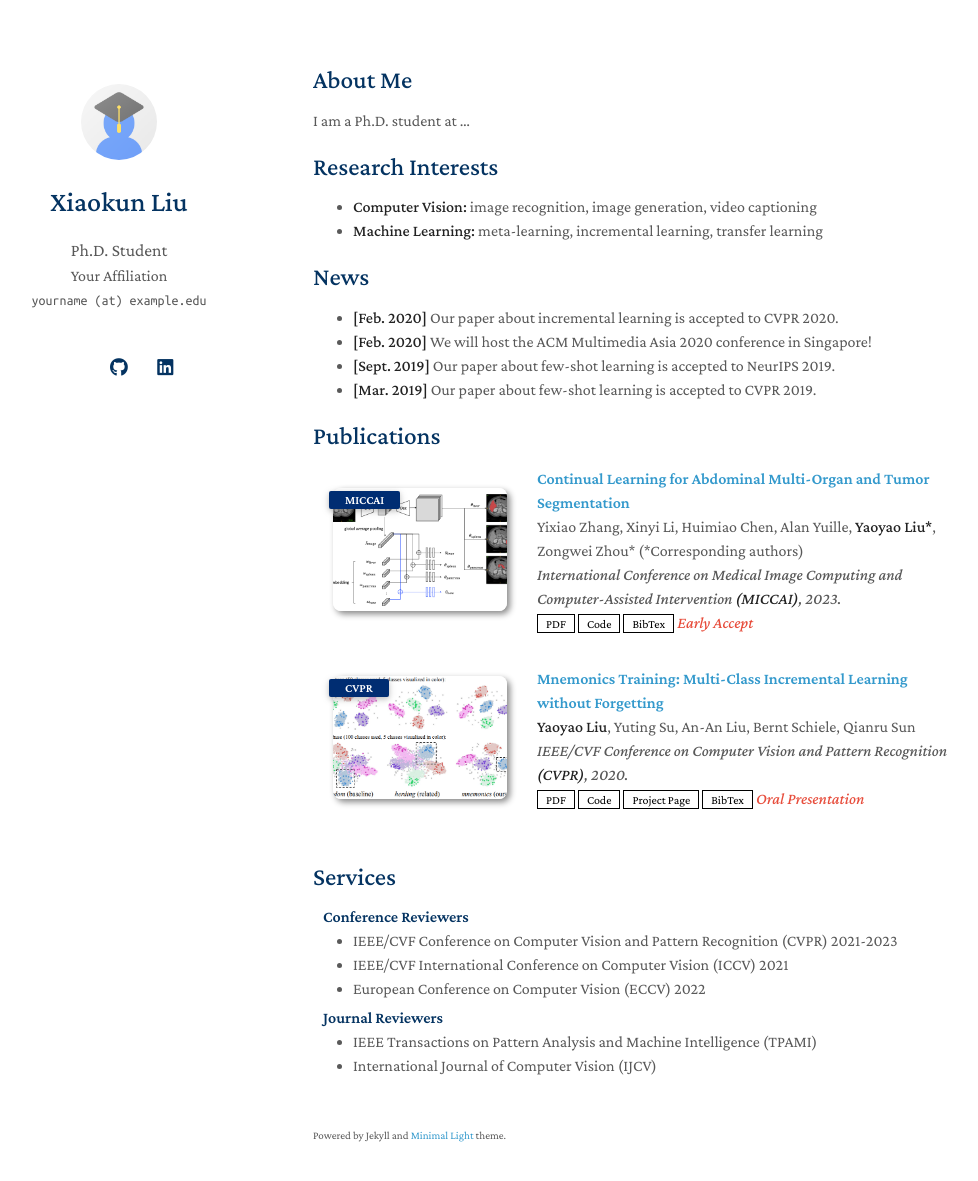
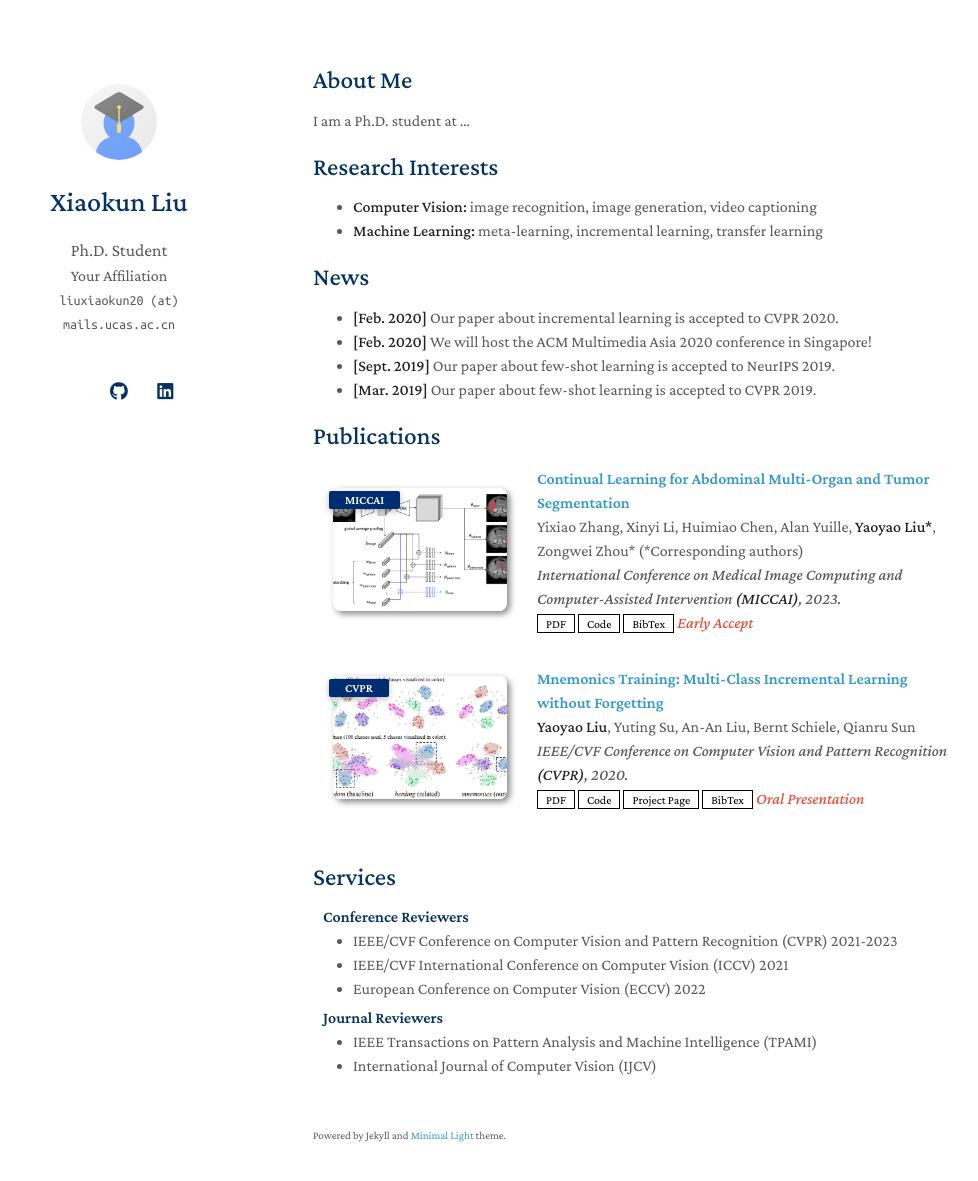
Before and after one commit to xiaokunliu01/xiaokunliu01.github.io, a Jekyll site: the page built from index.md, in a window 1280 px wide and 1216 px high. Shown: the top 1181 px of the window, without its empty margins (157-1135 px from the left). Built offline with Jekyll 4.4.1, drawn with Linux system fonts in a browser that asks for light colours; a style sheet for code colours, icons or effects is not loaded; our own code applies the rules of GitHub Pages for plain Markdown files.

Commit message:
Update _config.yml

```diff
--- a/_config.yml
+++ b/_config.yml
@@ -2,7 +2,7 @@
 title: Xiaokun Liu
 position: Ph.D. Student
 affiliation: Your Affiliation
-email: yourname (at) example.edu
+email: liuxiaokun20 (at) mails.ucas.ac.cn
 
 # Search Engine Optimization (SEO)
 # The following information is used to improve the website traffic from search engines, e.g., Google.
```
